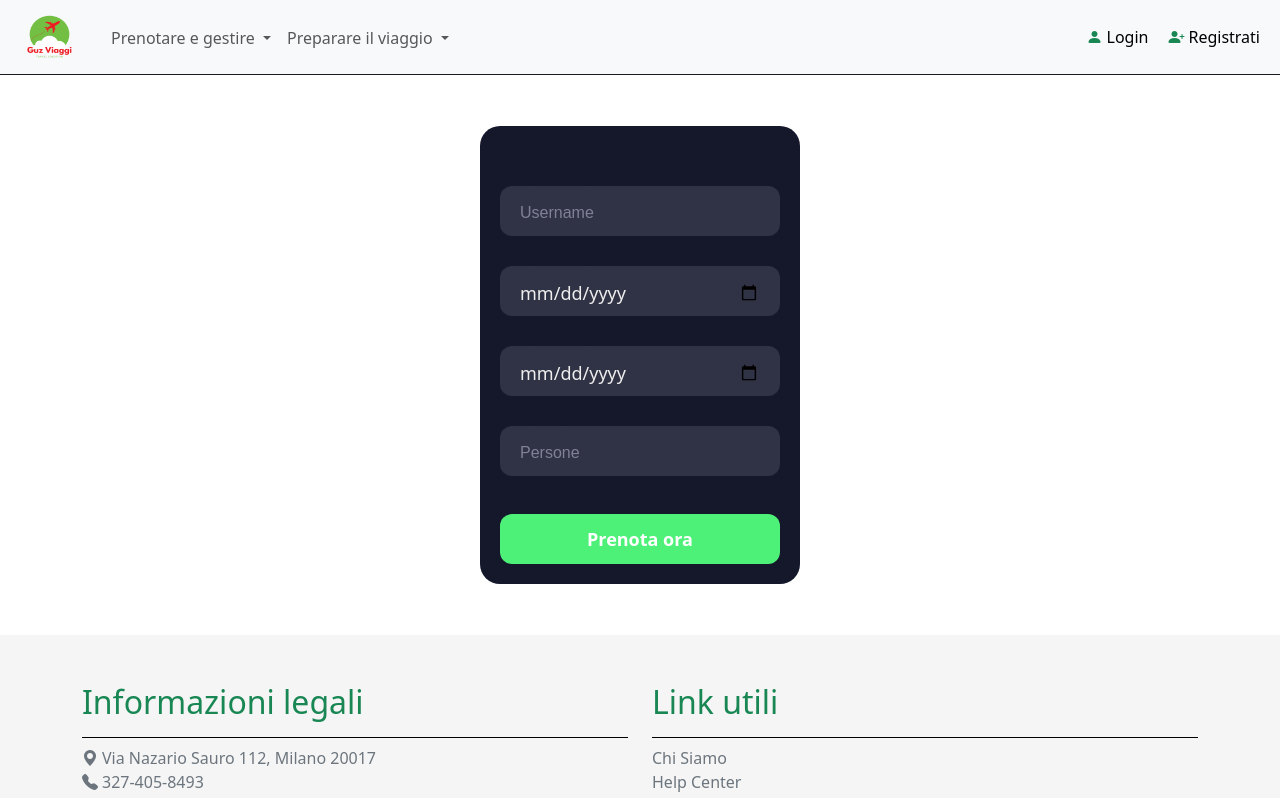
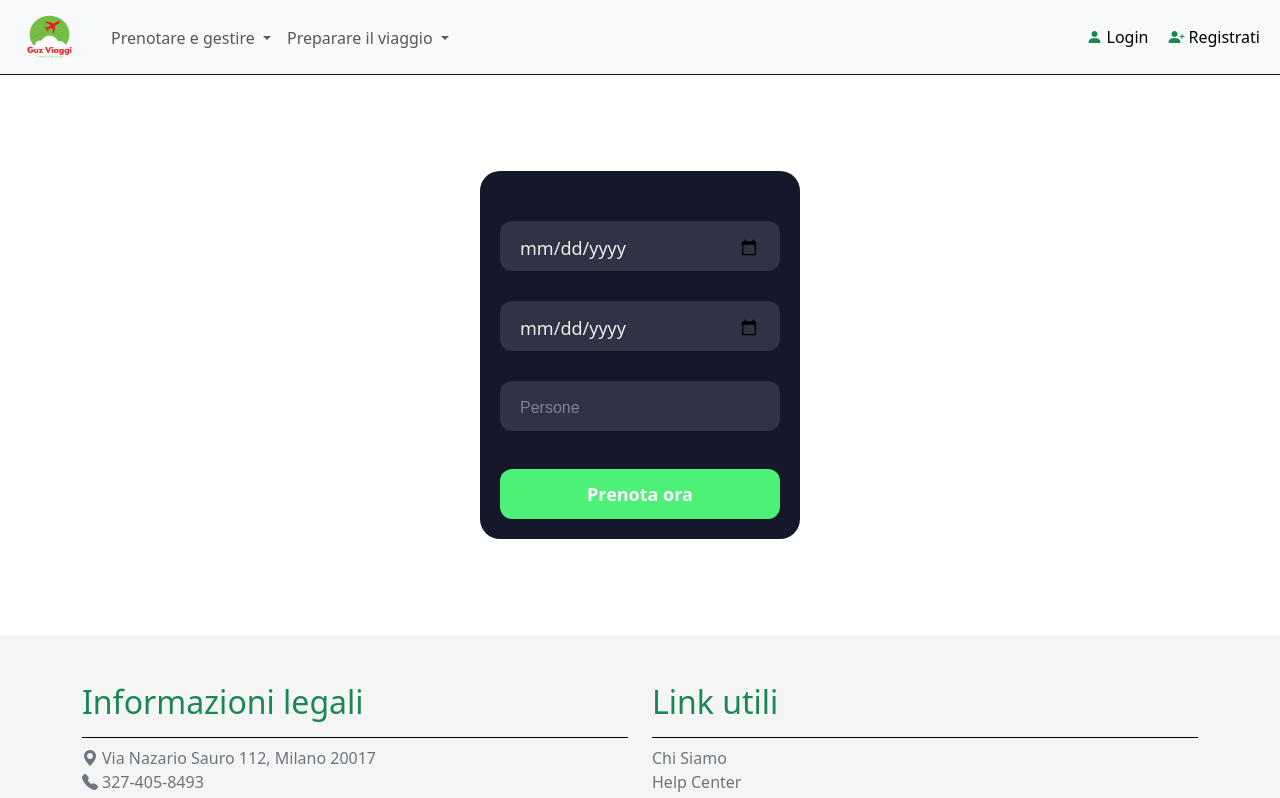
Before and after one commit to Gust4voo/CapstoneFinale-Front-end, an Angular app: page /prenota in a window 1280 px wide. Shown: the top 798 px of the page. Built offline with nearby package versions, Linux system fonts and the light colour scheme.

Commit message:
aggiornamento

```diff
--- a/src/app/auth/login2/login2.component.ts
+++ b/src/app/auth/login2/login2.component.ts
@@ -21,7 +21,9 @@ export class Login2Component implements OnInit{
             (response) => {
                 // Login effettuato con successo
                 const token = this.authService.getToken();
-                console.log('Token:', token); // Verifica il token nella console
+                console.log(response.username);
+                sessionStorage.setItem("username",response.username)
+                sessionStorage.setItem("token",response.accessToken)
 
                 this.router.navigate(['/home']);
                 console.log('Login effettuato:', response);
--- a/src/app/auth/register/register.component.ts
+++ b/src/app/auth/register/register.component.ts
@@ -22,12 +22,12 @@ export class RegisterComponent {
         this.authService.register(this.username, this.name, this.surname, this.email, this.password,).subscribe(
           (response) => {
             console.log('Registrazione effettuata:', response);
-
+            this.router.navigate(['/login2']);
             alert("registrazione effetuata")
           },
           (error) => {
             console.error('Registration error:', error);
-            this.router.navigate(['/login2']);
+
 
           }
         );
--- a/src/app/prenota/prenota.component.html
+++ b/src/app/prenota/prenota.component.html
@@ -1,11 +1,5 @@
 <div id="pagprenota">
     <div class="form">
-        <div class="input-container ic1">
-            <input placeholder="" type="text" class="input" id="username" />
-            <div class="cut"></div>
-            <label class="iLabel" for="username">Username</label>
-        </div>
-
         <div class="input-container ic2">
             <input placeholder="" type="date" class="input" id="lastname" />
             <div class="cut"></div>
```
